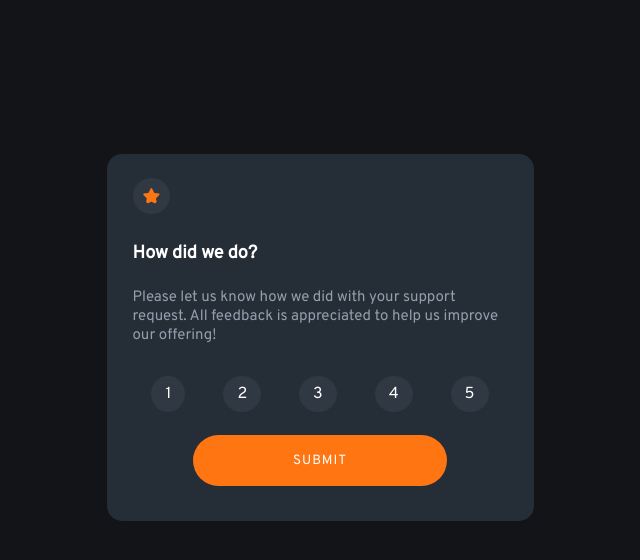
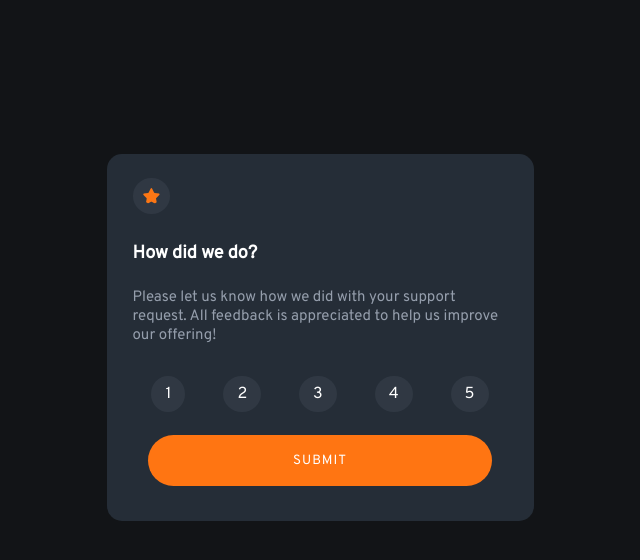
Before and after one commit to kratos19/interactive-rating-component-main, a plain HTML site: page index.html in a window 1280 px wide. Shown: the whole page, without its empty margins (320-960 px from the left). Drawn offline with Linux system fonts and the light colour scheme.

Commit message:
Submit button desktop

```diff
--- a/css/style.css
+++ b/css/style.css
@@ -132,3 +132,9 @@ p {
 .thank-you-text p {
   color: hsl(217, 12%, 63%);
 }
+
+@media screen and (min-width: 376px) {
+  .rating-submit {
+    padding: 17px 145px;
+  }
+}
```
